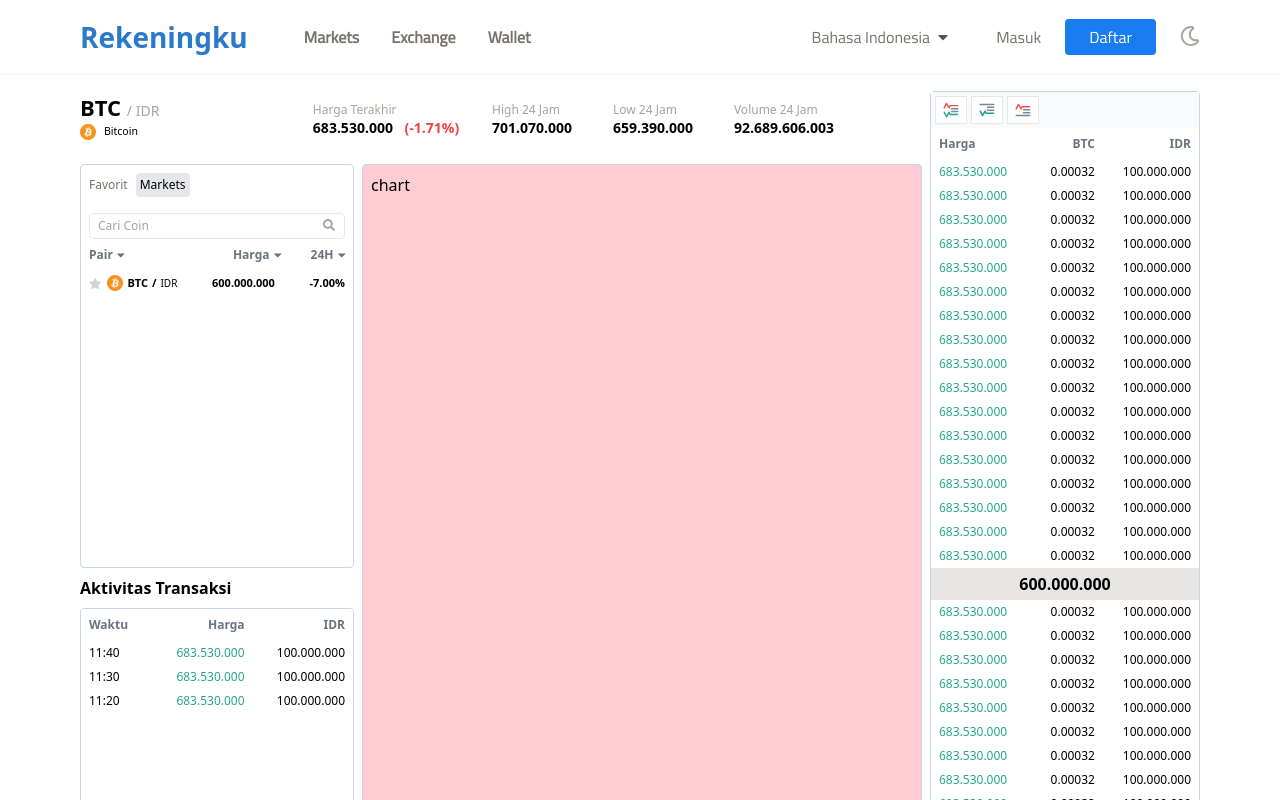
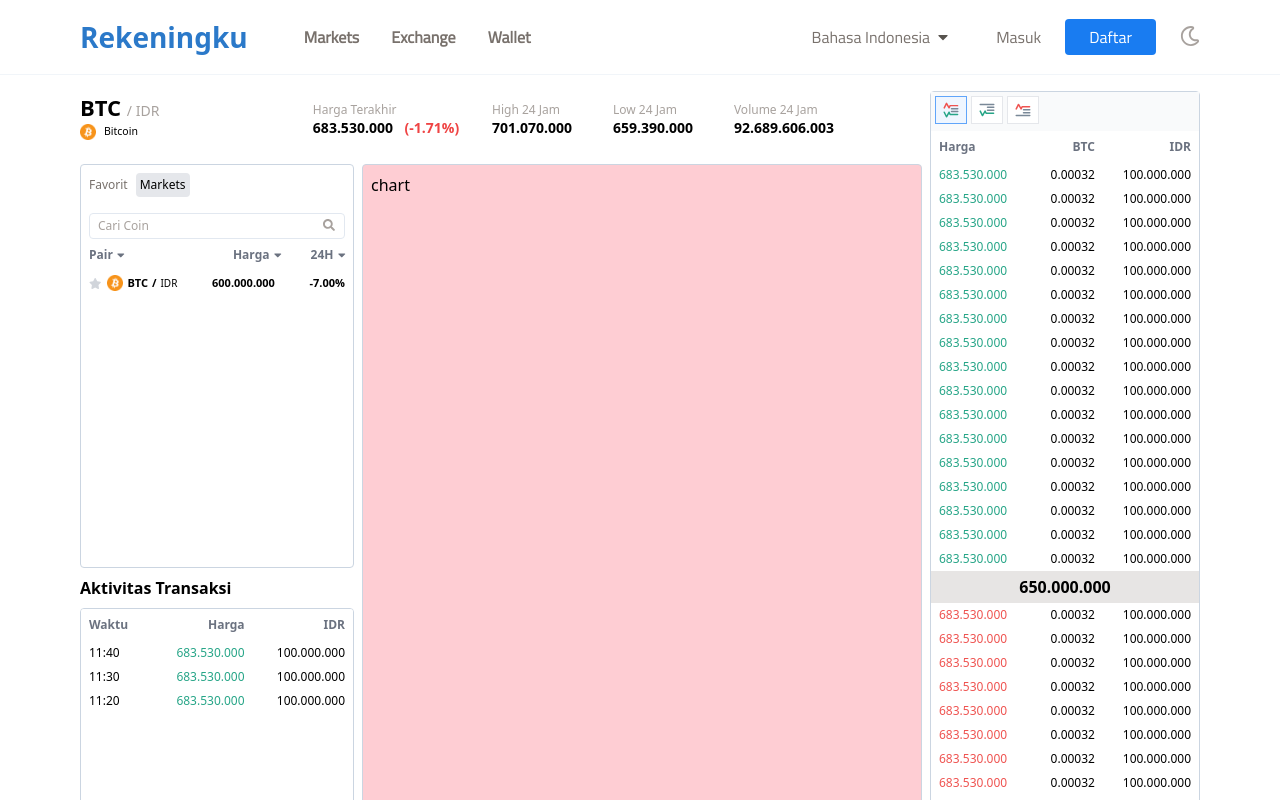
Before and after one commit to nadrianfikri/clone-rekeningku, a React (Create React App) app: page /trade in a window 1280 px wide. Shown: the top 800 px of the page. Built offline with nearby package versions, Linux system fonts and the light colour scheme.

Commit message:
done create tab bidask transaction

```diff
--- /dev/null
+++ b/src/components/atoms/BidAskTables.js
@@ -0,0 +1,61 @@
+import { Table, TBody, TData, THeader } from '../atoms/Table';
+
+export const BidAskTable = (props) => {
+  return (
+    <>
+      <Table>
+        <THeader head1="Harga" head2={props.coin} head3="IDR" />
+        <TBody>
+          {props.dataBidAsk.map((item, i) => (
+            <TData key={i} style1="text-green" data1={item.price} data2={item.btc} data3={item.idr} />
+          ))}
+        </TBody>
+      </Table>
+
+      <span className="bg-stone-200 p-1 text-center font-bold ">{props.lastPrice}</span>
+      <Table>
+        <TBody>
+          {props.dataBidAsk.map((item, i) => (
+            <TData key={i} style1="text-danger" data1={item.price} data2={item.btc} data3={item.idr} />
+          ))}
+        </TBody>
+      </Table>
+    </>
+  );
+};
+
+export const BidOnlyTable = (props) => {
+  return (
+    <Table>
+      <THeader head1="Harga" head2={props.coin} head3="IDR" />
+      <tr className="sticky top-8">
+        <td colSpan="3" className="bg-stone-200 p-1 text-center text-base font-bold">
+          {props.lastBid}
+        </td>
+      </tr>
+      <TBody>
+        {props.dataBid.map((item, i) => (
+          <TData key={i} style1="text-green" data1={item.price} data2={item.btc} data3={item.idr} />
+        ))}
+      </TBody>
+    </Table>
+  );
+};
+
+export const AskOnlyTable = (props) => {
+  return (
+    <Table>
+      <THeader head1="Harga" head2={props.coin} head3="IDR" />
+      <TBody>
+        {props.dataAsk.map((item, i) => (
+          <TData key={i} style1="text-danger" data1={item.price} data2={item.btc} data3={item.idr} />
+        ))}
+      </TBody>
+      <tr className="sticky  bottom-0">
+        <td colSpan="3" className="bg-stone-200 p-1 text-center text-base font-bold">
+          {props.lastAsk}
+        </td>
+      </tr>
+    </Table>
+  );
+};
--- a/src/components/atoms/Table.js
+++ b/src/components/atoms/Table.js
@@ -1,5 +1,5 @@
 function Table({ children }) {
-  return <table className="text-right w-full overflow-auto text-xs font-normal">{children}</table>;
+  return <table className="relative text-right w-full overflow-auto text-xs font-normal">{children}</table>;
 }
 function THeader(props) {
   return (
--- a/src/components/organism/BidAskPanel.js
+++ b/src/components/organism/BidAskPanel.js
@@ -1,5 +1,6 @@
-import { Col, Row } from '../atoms/Direction';
-import { Table, TBody, TData, THeader } from '../atoms/Table';
+import { AskOnlyTable, BidAskTable, BidOnlyTable } from '../atoms/BidAskTables';
+import { Col } from '../atoms/Direction';
+import { Tab } from '@headlessui/react';
 
 function BidAskPanel(props) {
   const bidAskIcon = [
@@ -19,32 +20,31 @@ function BidAskPanel(props) {
 
   return (
     <Col className="w-auto lg:w-[270px] h-[920px]  border border-slate-300 rounded">
-      <Row className="bg-gray-50 space-x-1 p-1">
-        {bidAskIcon.map((item, i) => (
-          <button className="bg-white py-[2px] px-[6px] w-8 h-7 border">
-            <img src={item.domain} alt={item.name} />
-          </button>
-        ))}
-      </Row>
-      <Col className="overflow-auto">
-        <Table>
-          <THeader head1="Harga" head2="BTC" head3="IDR" />
-          <TBody>
-            {props.dataBidAsk.map((item, i) => (
-              <TData key={i} style1="text-green" data1={item.price} data2={item.btc} data3={item.idr} />
-            ))}
-          </TBody>
-        </Table>
-
-        <span className="bg-stone-200 p-1 text-center font-bold ">600.000.000</span>
-        <Table>
-          <TBody>
-            {props.dataBidAsk.map((item, i) => (
-              <TData key={i} style1="text-green" data1={item.price} data2={item.btc} data3={item.idr} />
-            ))}
-          </TBody>
-        </Table>
-      </Col>
+      <Tab.Group>
+        <Tab.List className="flex bg-gray-50 space-x-1 p-1">
+          {bidAskIcon.map((item, i) => (
+            <Tab>
+              {({ selected }) => (
+                <button className={`border  py-[2px] px-[6px] w-8 h-7 ${selected ? 'bg-blue-50  border-blue-400' : 'bg-white'}`}>
+                  <img src={item.domain} alt={item.name} />
+                  {console.log(selected)}
+                </button>
+              )}
+            </Tab>
+          ))}
+        </Tab.List>
+        <Tab.Panels className="flex flex-col overflow-auto">
+          <Tab.Panel className="flex flex-col">
+            <BidAskTable coin={props.coin} dataBidAsk={props.dataBidAsk} lastPrice={props.lastPrice} />
+          </Tab.Panel>
+          <Tab.Panel className="flex flex-col">
+            <BidOnlyTable coin={props.coin} dataBid={props.dataBid} lastBid={props.lastBid} />
+          </Tab.Panel>
+          <Tab.Panel className="flex flex-col">
+            <AskOnlyTable coin={props.coin} dataAsk={props.dataAsk} lastAsk={props.lastAsk} />
+          </Tab.Panel>
+        </Tab.Panels>
+      </Tab.Group>
     </Col>
   );
 }
--- a/src/pages/Exchange/index.js
+++ b/src/pages/Exchange/index.js
@@ -148,7 +148,16 @@ function Exchange() {
               <Col className="flex-1 p-2 border  border-slate-300 rounded  bg-rose-200">chart</Col>
             </Row>
           </Col>
-          <BidAskPanel dataBidAsk={bidAsk} />
+          <BidAskPanel
+            //
+            coin="BTC"
+            lastPrice="650.000.000"
+            lastBid="660.000.000"
+            lastAsk="640.000.000"
+            dataBidAsk={bidAsk}
+            dataBid={bidAsk}
+            dataAsk={bidAsk}
+          />
         </Row>
         <div className="w-full bg-red-200">kolom pending</div>
       </main>
```
